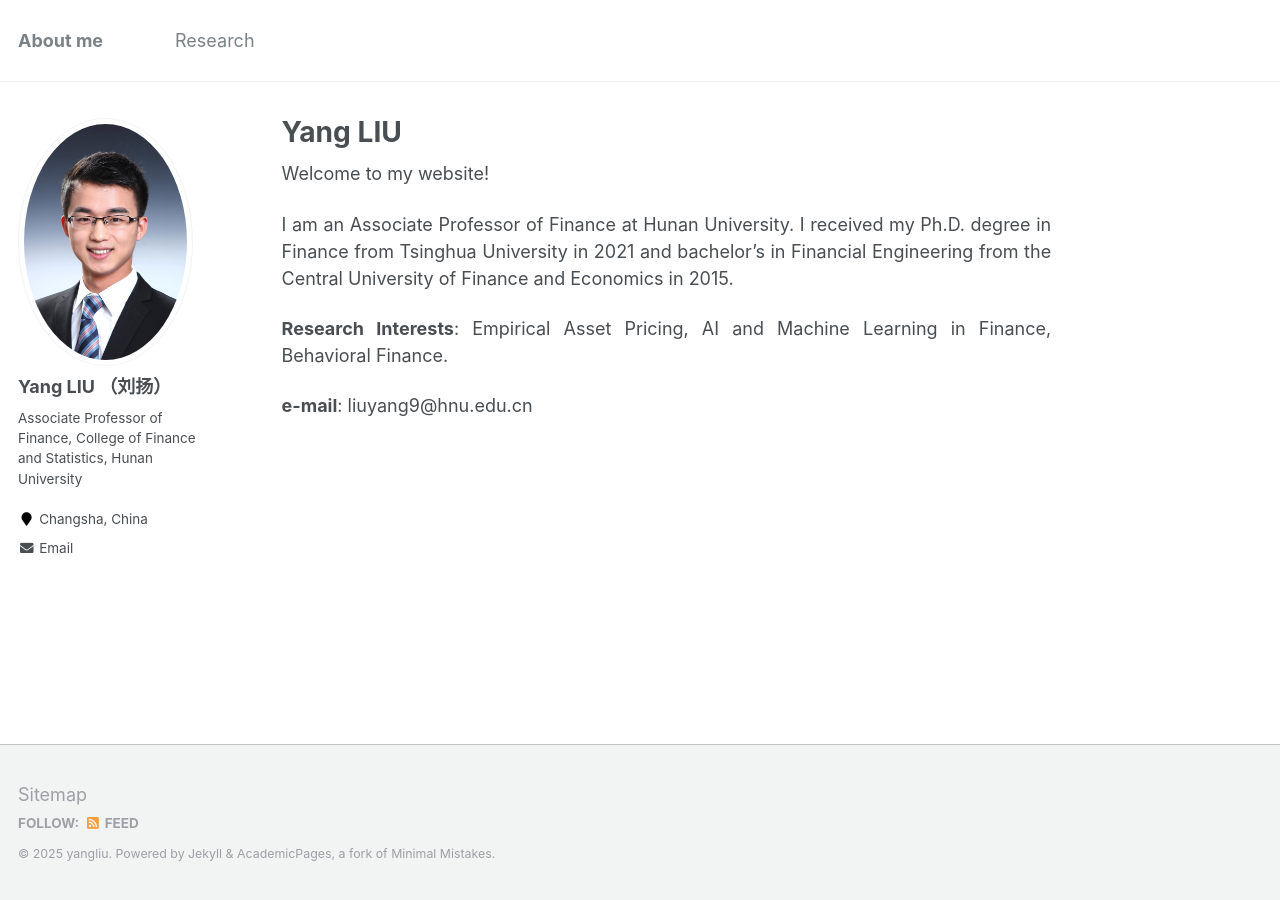
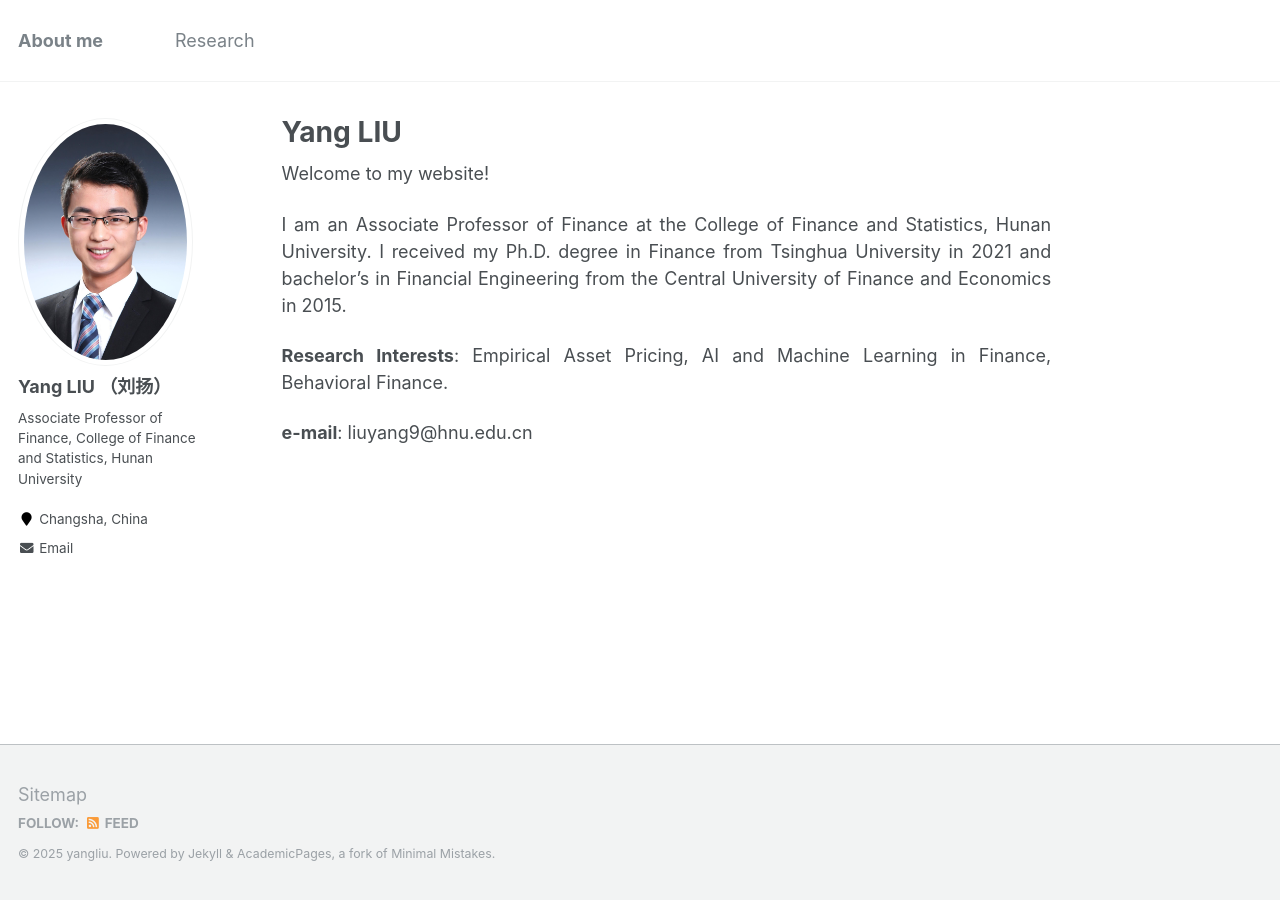
Before and after one commit to yangliu-finance/yangliu-finance.github.io, a Jekyll site: the page built from _pages/about.md, in a window 1280 px wide. Built offline with Jekyll 4.4.1, drawn with Linux system fonts in a browser that asks for light colours.

Commit message:
Update about.md

```diff
--- a/_pages/about.md
+++ b/_pages/about.md
@@ -10,9 +10,8 @@ redirect_from:
 
 Welcome to my website!
 
-I am an Associate Professor of Finance at Hunan University.
-I received my Ph.D. degree in Finance from Tsinghua University in 2021
-and bachelor's in Financial Engineering from the Central University of Finance and Economics in 2015.
+I am an Associate Professor of Finance at the College of Finance and Statistics, Hunan University.
+I received my Ph.D. degree in Finance from Tsinghua University in 2021 and bachelor's in Financial Engineering from the Central University of Finance and Economics in 2015.
 
 **Research Interests**: Empirical Asset Pricing, AI and Machine Learning in Finance, Behavioral Finance.
 
```
